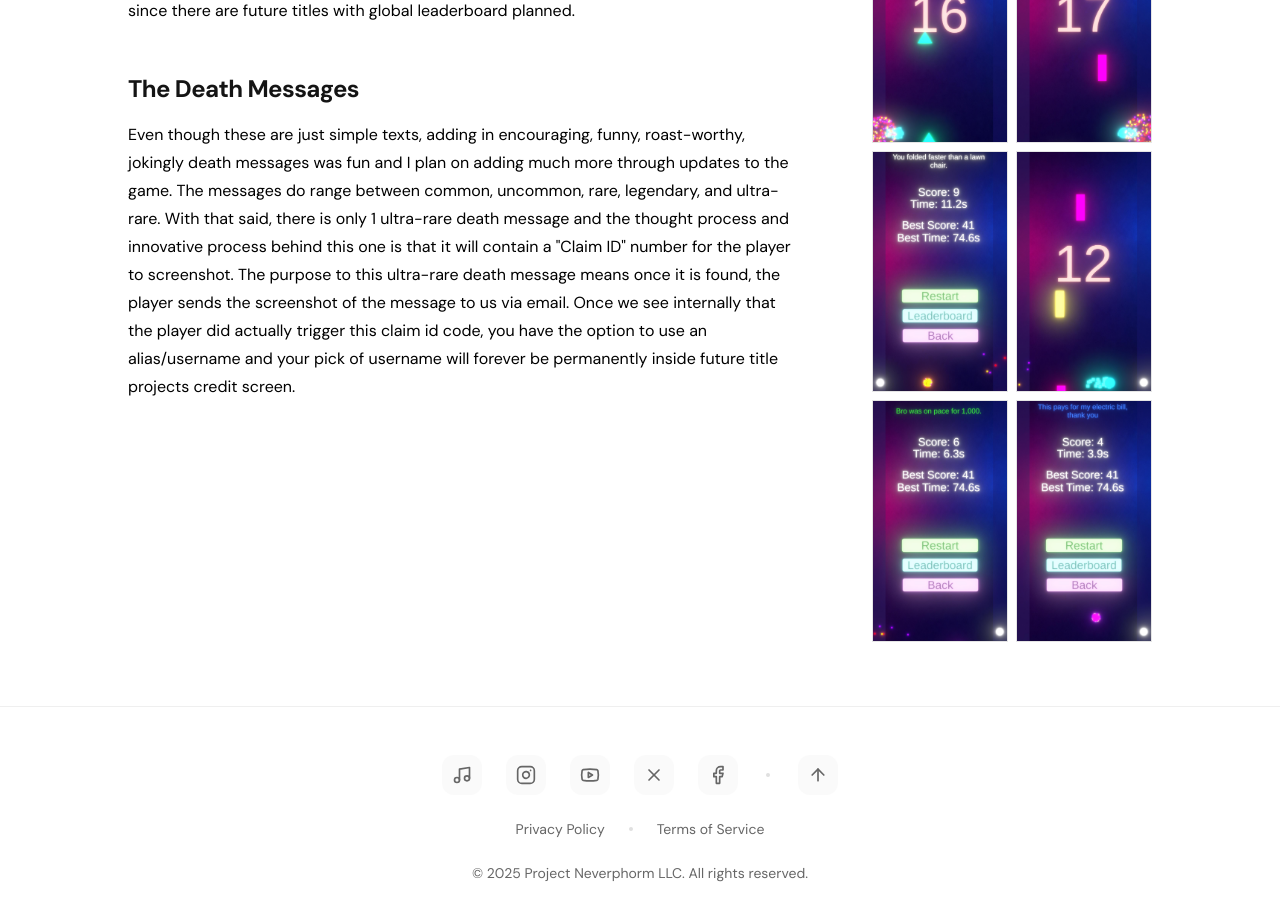
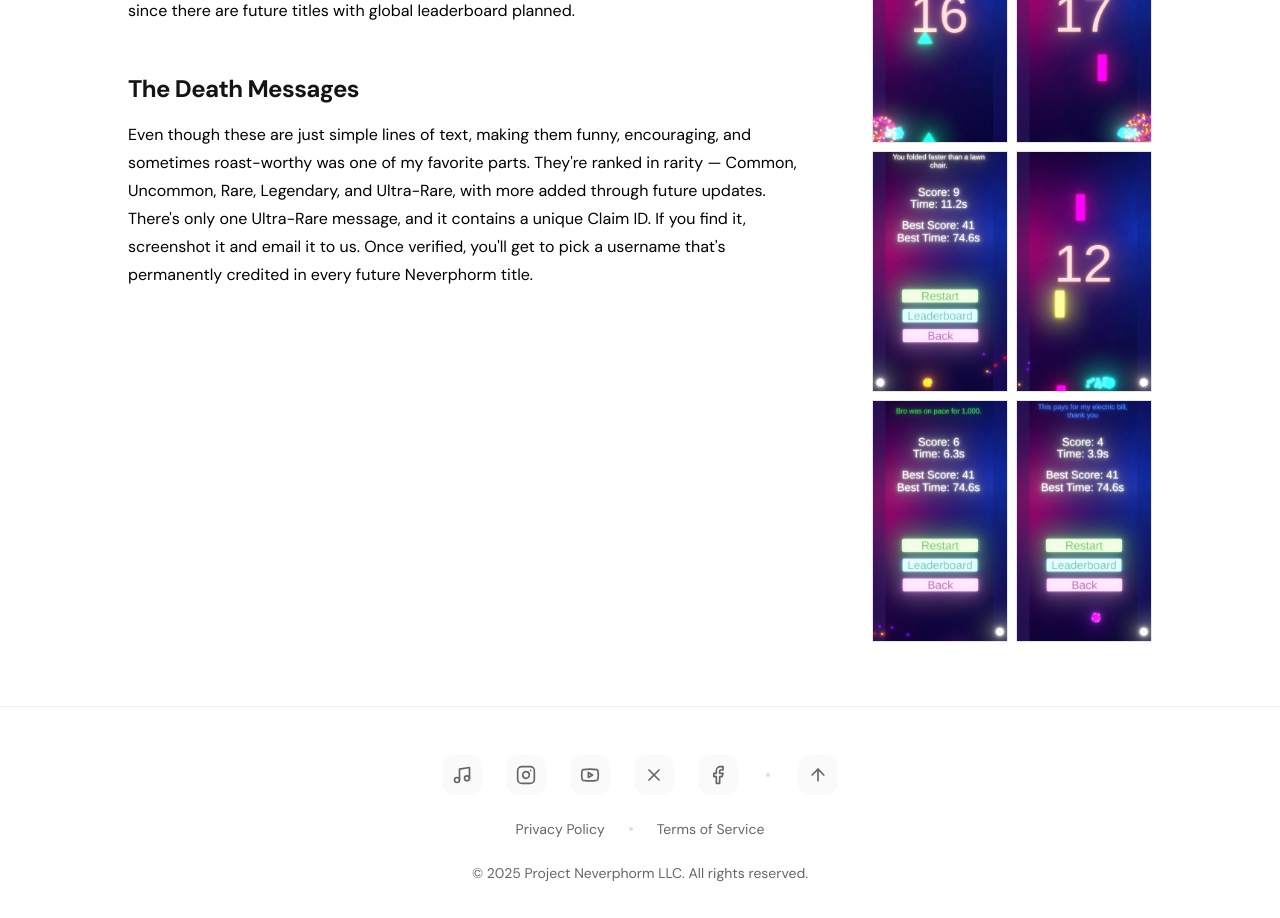
Before and after one commit to Minxci/neverphorm-site, a React (Vite) app in the folder apps/web/: page /mobile/vecpulse in a window 1280 px wide. Shown: the part 1540-2458 px from the top of the page. Built offline with nearby package versions, Linux system fonts and the light colour scheme; the HTML template or start-up script is replaced by a standard one; what pocketbase would draw is missing.

Commit message:
edited death message note

```diff
--- a/apps/web/src/pages/Mobile/VecPulse.jsx
+++ b/apps/web/src/pages/Mobile/VecPulse.jsx
@@ -130,21 +130,13 @@ export default function VecPulseOverview() {
 
               <Section title="The Death Messages">
                 <p className="text-black">
-                  Even though these are just simple texts, adding in
-                  encouraging, funny, roast-worthy, jokingly death messages
-                  was fun and I plan on adding much more through updates to
-                  the game. The messages do range between common, uncommon,
-                  rare, legendary, and ultra-rare. With that said, there is
-                  only 1 ultra-rare death message and the thought process
-                  and innovative process behind this one is that it will
-                  contain a "Claim ID" number for the player to screenshot.
-                  The purpose to this ultra-rare death message means once it
-                  is found, the player sends the screenshot of the message
-                  to us via email. Once we see internally that the player
-                  did actually trigger this claim id code, you have the
-                  option to use an alias/username and your pick of username
-                  will forever be permanently inside future title projects
-                  credit screen.
+                Even though these are just simple lines of text, making them funny,
+                encouraging, and sometimes roast-worthy was one of my favorite parts.
+                They're ranked in rarity — Common, Uncommon, Rare, Legendary, and Ultra-Rare,
+                with more added through future updates. There's only one Ultra-Rare message,
+                and it contains a unique Claim ID. If you find it, screenshot it and email it to us.
+                Once verified, you'll get to pick a username that's permanently credited in
+                every future Neverphorm title.
                 </p>
               </Section>
             </div>
```
